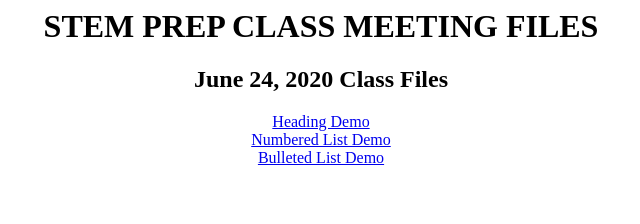
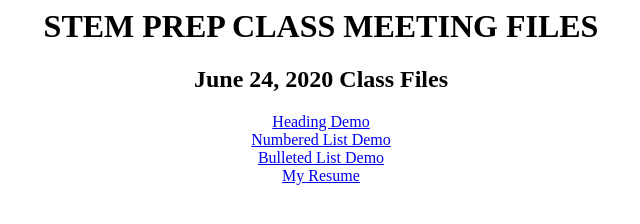
Before and after one commit to 2003-istar/2003-istar.github.io, a plain HTML site: page index.html in a window 1280 px wide. Shown: the full height of the page, 319-959 px from the left. Drawn offline with Linux system fonts and the light colour scheme.

Commit message:
Update index.html

```diff
--- a/index.html
+++ b/index.html
@@ -12,6 +12,7 @@
                 <a href="headings.html">Heading Demo</a> <br>
                 <a href="numberedList.html">Numbered List Demo</a> <br>
                 <a href="bulletedList.html">Bulleted List Demo</a> <br>
+                <a href="myResume.html">My Resume</a> <br>
             </p>
         </center>
     </body>
```
